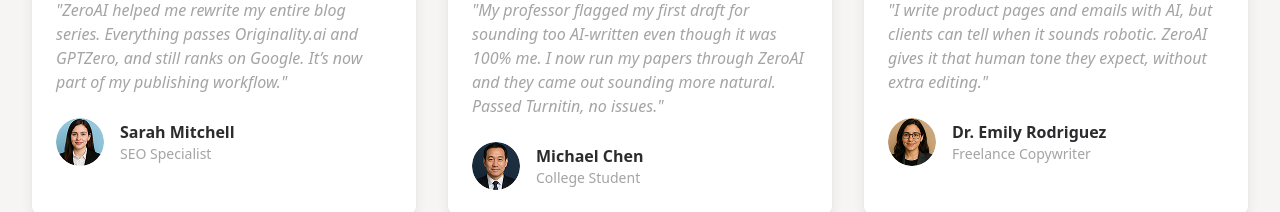
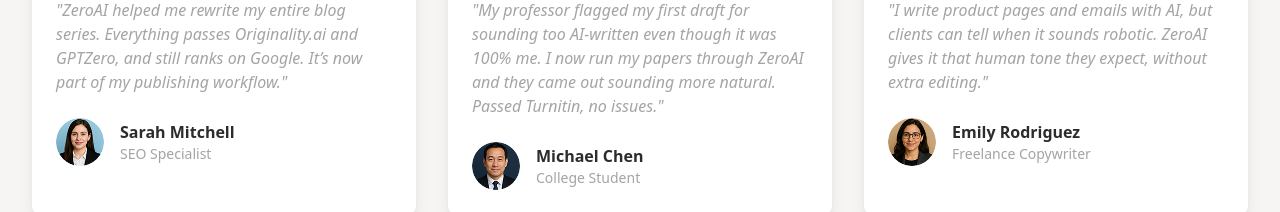
Before and after one commit to Rafs84/zeroai-landing, a Next.js app: page / in a window 1280 px wide. Shown: the part 2720-2932 px from the top of the page. Built offline with nearby package versions, Linux system fonts and the light colour scheme.

Commit message:
Update text content on landing page

```diff
--- a/app/page.tsx
+++ b/app/page.tsx
@@ -364,11 +364,11 @@ export default function LandingPage() {
                 <div className="flex items-center">
                   <img
  			src="/images/emily.png"
-  			alt="Dr. Emily Rodriguez"
+  			alt="Emily Rodriguez"
  			className="w-12 h-12 rounded-full mr-4"
 		  />
                   <div>
-                    <p className="font-semibold text-[#2C2C2E]">Dr. Emily Rodriguez</p>
+                    <p className="font-semibold text-[#2C2C2E]">Emily Rodriguez</p>
                     <p className="text-sm text-[#A4A4A4]">Freelance Copywriter</p>
                   </div>
                 </div>
```
